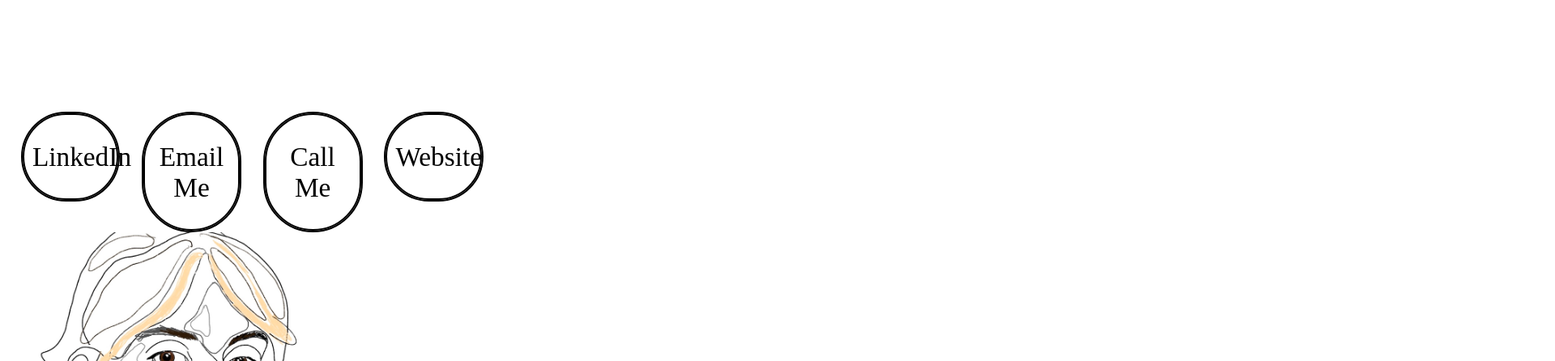
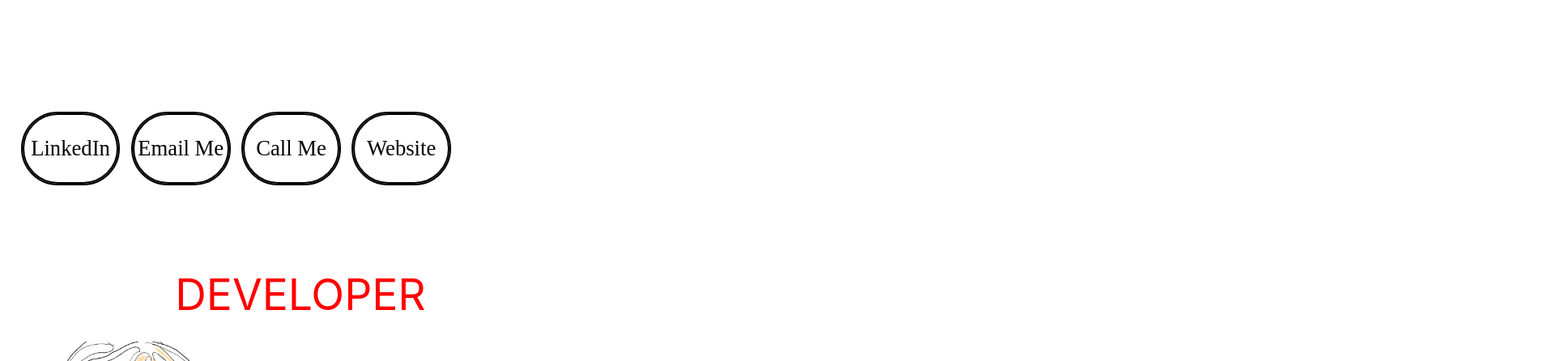
Before and after one commit to carolinecerussi/Personal-Site, a React (Create React App) app: page / in a window 1280 px wide. Shown: the part 1220-1666 px from the top of the page at 81% size, 1920 px wide, since content can reach past the window. Built offline with nearby package versions, Linux system fonts and the light colour scheme.

Commit message:
add correct hover sample of changing fonts

```diff
--- a/src/AboutMe.js
+++ b/src/AboutMe.js
@@ -7,10 +7,10 @@ function AboutMe() {
 
 
     const paragraphStyle = {
-        color: "white",
-        fontSize: '35pt',
-        fontFamily: "KiTestRings",
-        backgroundColor: 'blue',
+        color: "blue",
+        fontSize: '25pt',
+        fontFamily: "Lao MN",
+        backgroundColor: 'white',
         float: 'right',
         marginTop: '8%'
 
@@ -23,14 +23,14 @@ function AboutMe() {
         lineHeight: '1pt',
         float: 'left',
         width: '40%',
-        marginTop: ' 10%'
+        marginTop: ' 15%'
 
     }
 
     const smallStyle = {
-        fontSize: '45pt',
+        fontSize: '35pt',
         backgroundColor: 'white',
-        color: 'black',
+        color: 'red',
         lineHeight:'50pt',
     }
 
@@ -38,9 +38,13 @@ function AboutMe() {
     return (
         <React.Fragment>
             <div className="figure">
-  <img className="image-main" src={face} alt="project" width='100%' />
-  <img className="image-hover" src={iPhone} alt='iphone' width='100%' />
+  <img className="image-main" src={face} alt="project" width='50%' />
+  <img className="image-hover" src={iPhone} alt='iphone' width='50%' />
 </div>
+<div className="figure">
+                <p className="main">DEVELOPER</p>
+                <p className="hover">CODE</p>
+                </div>
             <div className='perogative'>
 
                 <br />   <div style={projectPhoto}>
--- a/src/Projects.js
+++ b/src/Projects.js
@@ -16,9 +16,9 @@ function Projects() {
 
     const projectDecription = {
         color: "black",
-        fontSize: '30pt',
+        fontSize: '40pt',
         backgroundColor: 'white',
-        fontFamily: "KiTestRings",
+        fontFamily: "Lao MN",
         float:'left',
         width:'100%',
         textAlign:'left'
--- a/src/headerStyle.css
+++ b/src/headerStyle.css
@@ -8,7 +8,7 @@ a:hover {
 }
 
     .button {
-    --clr: black;
+    --clr: rgb(0, 0, 0);
     background-color: transparent;
     --outline: 2px solid var(--clr);
     color: var(--clr);
@@ -16,13 +16,14 @@ a:hover {
     border: var(--outline);
     outline-offset: -4px;
     transition: outline-offset 200ms ease;
-    margin-right: 20pt;
+    margin-right: 10pt;
     border-radius: 80pt;
-    font-family: "KiTestRings";
-    font-size: 25pt;
-    padding-inline: 1%;
+    font-size: 20pt;
+    padding-inline: .5%;
     width: 10%;
-float:left;
+    font-family: "Lao MN";
+float: left;
+margin-bottom:4%;
 
 }
 
@@ -68,9 +69,12 @@ div.carolineHead:hover {
 }
 
 .figure {
-    position: relative;
-    width: 360px;
-    max-width: 100%;
+
+    width: 500px;
+
+    background-color: transparent;
+    height: 500px;
+
   }
   .figure img.image-hover {
     position: relative;
@@ -78,14 +82,43 @@ div.carolineHead:hover {
     right: 0;
     left: 0;
     bottom: 0;
+    opacity: 0;;
     object-fit: contain;
-    opacity: 0;
-    transition: opacity .2s;
+    transition: opacity .0s;
   }
   .figure:hover img.image-hover {
     opacity: 1;
+    display: show;
   }
 
-  /* .figure:hover img.image-main {
-    display: none;
-  } */
+  .figure:hover img.image-main {
+display:none;  }
+
+
+.figure p.main {
+    font-size: 40pt;
+    color: red;
+    background-color: rgb(255, 255, 255);
+    float: right;
+}
+
+figure.p {
+    background-color: red;
+
+}
+
+.figure:hover p.hover {
+    font-size: 50pt;
+    color:rgb(255, 0, 0);
+    background-color: black;
+    opacity: 1;
+}
+.figure:hover p.main {
+    display:none;
+}
+.figure p.hover {
+float: right;
+    opacity: 0;;
+    object-fit: contain;
+    transition: opacity .0s;
+  }
```
Also changed, not shown: 1 other file (tests, documents, lock files or other folders).
